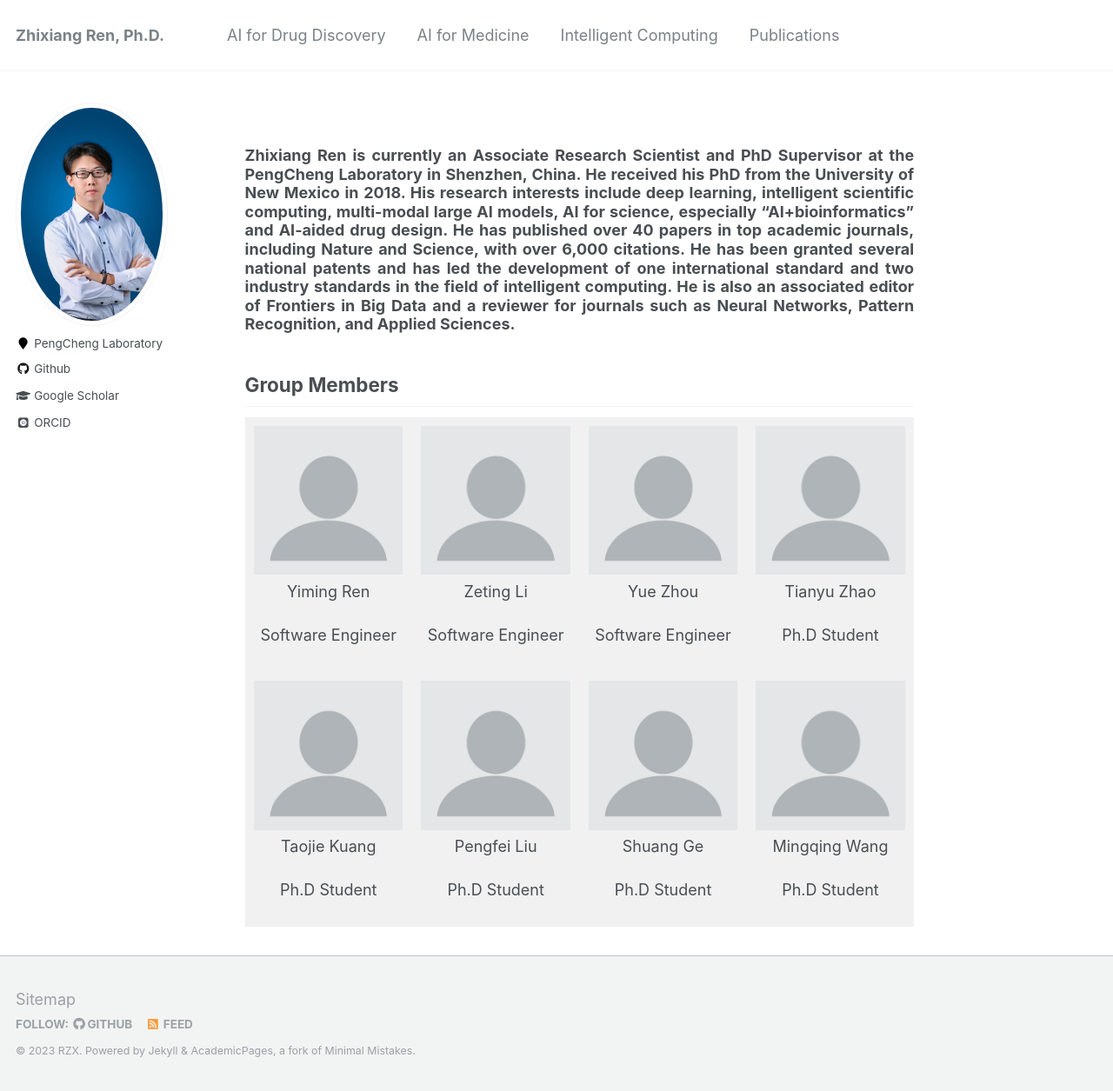
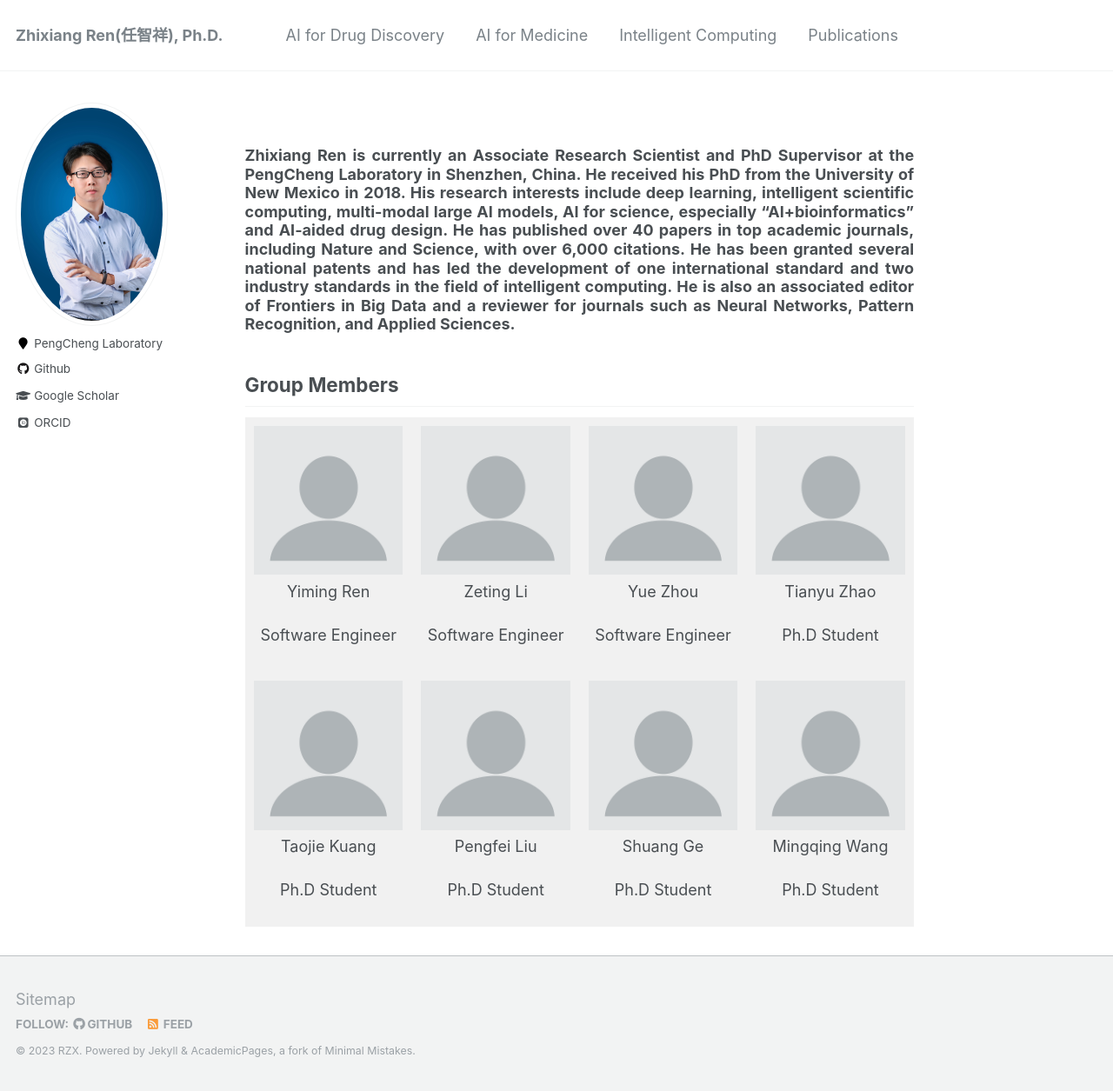
Before and after one commit to zhixiang-ren/zhixiang-ren.github.io, a Jekyll site: the page built from _pages/about.html, in a window 1280 px wide and 1255 px high. Shown: the whole window at 87% size. Built offline with Jekyll 4.4.1, drawn with Linux system fonts in a browser that asks for light colours; some web fonts are replaced.

Commit message:
Update _config.yml

```diff
--- a/_config.yml
+++ b/_config.yml
@@ -8,7 +8,7 @@
 
 # Site Settings
 locale                   : "en-US"
-title                    : "Zhixiang Ren, Ph.D."
+title                    : "Zhixiang Ren(任智祥), Ph.D."
 title_separator          : "-"
 name                     : &name "RZX"
 description              : &description "personal description"
```
